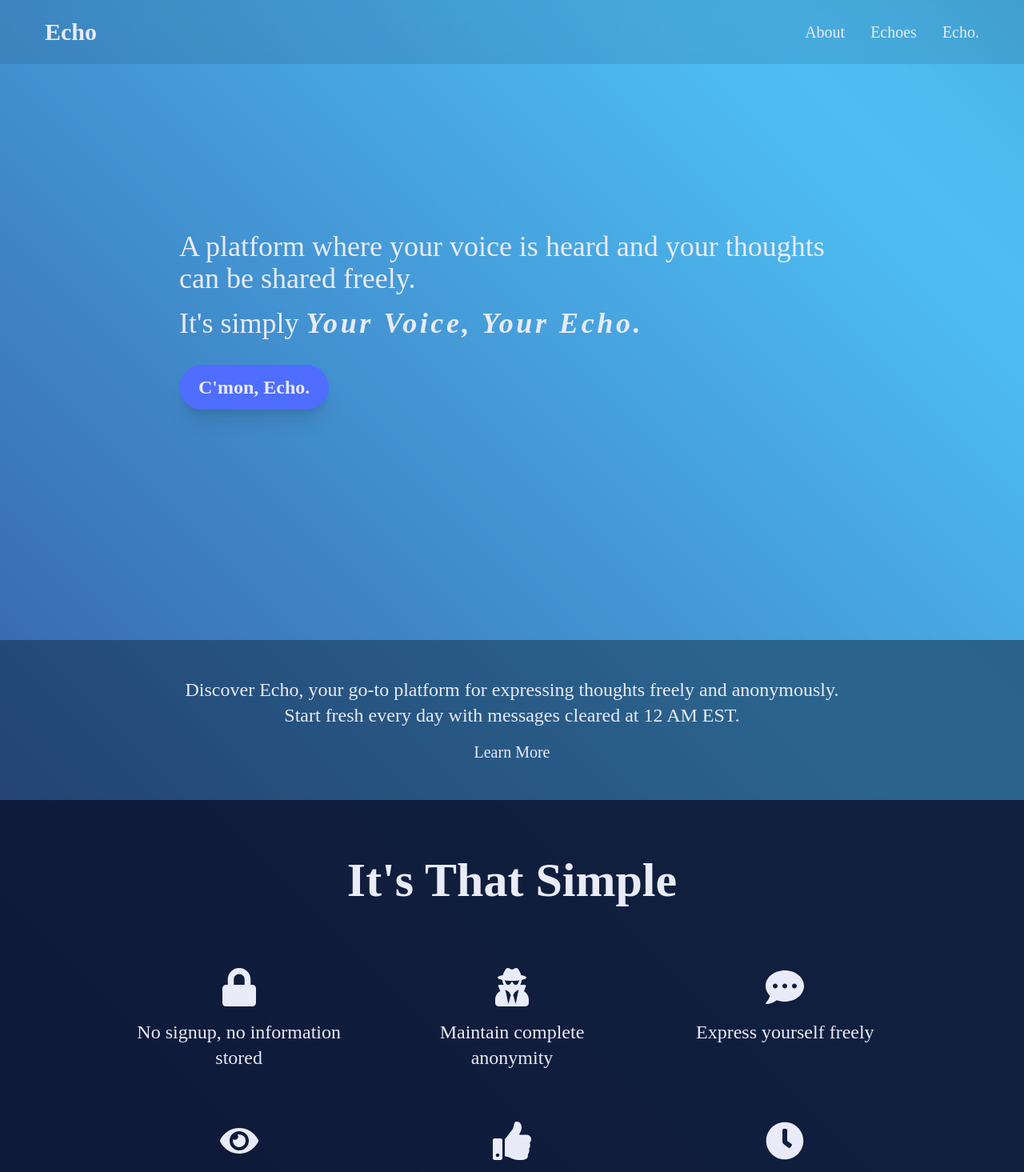
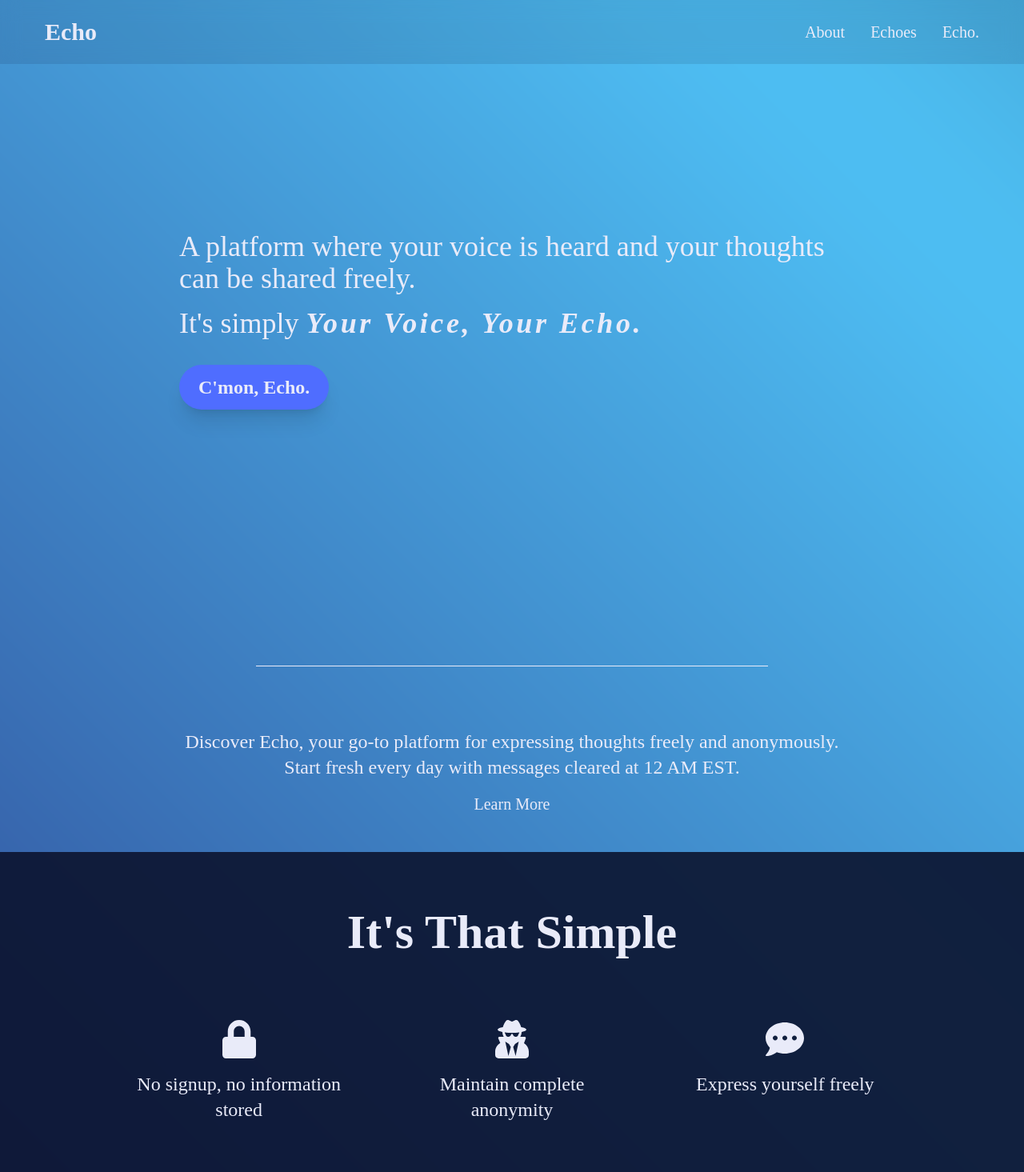
Before and after one commit to P541M/echo, a React (Create React App) app: page / in a window 1280 px wide. Shown: the top 1465 px of the page at 80% size. Built offline with nearby package versions, Linux system fonts and the light colour scheme; no server answers.

Commit message:
feat: adjusted styling of hero

```diff
--- a/src/App.js
+++ b/src/App.js
@@ -3,7 +3,6 @@ import axios from "axios";
 import SplashScreen from "./components/SplashScreen";
 import Navbar from "./components/Navbar";
 import Hero from "./components/Hero";
-import About from "./components/About";
 import HowItWorks from "./components/HowItWorks";
 import MessagesSection from "./components/MessagesSection";
 import InputPage from "./components/InputPage";
@@ -140,7 +139,6 @@ const App = () => {
           ) : (
             <>
               <Hero />
-              <About />
               <HowItWorks />
               <MessagesSection
                 messages={messages}
--- a/src/components/About.jsx
+++ /dev/null
@@ -1,26 +0,0 @@
-import React from "react";
-
-const About = ({ goToLearnMore }) => {
-  return (
-    <div
-      id="about"
-      className="relative flex h-[25vh] w-full flex-col items-center justify-center overflow-hidden"
-    >
-      <div className="gradient-bg absolute inset-0 opacity-50"></div>
-      <div className="relative z-10 max-w-4xl p-4 text-center">
-        <p className="mb-4 text-2xl">
-          Discover Echo, your go-to platform for expressing thoughts freely and
-          anonymously. Start fresh every day with messages cleared at 12 AM EST.
-        </p>
-        <p
-          className="tracking-wide-transition cursor-pointer text-xl font-medium"
-          onClick={goToLearnMore}
-        >
-          Learn More
-        </p>
-      </div>
-    </div>
-  );
-};
-
-export default About;
--- a/src/components/Hero.jsx
+++ b/src/components/Hero.jsx
@@ -1,12 +1,14 @@
 import React from "react";
 
-const Hero = ({ goToSection }) => {
+const Hero = ({ goToSection, goToLearnMore }) => {
   return (
+    <div className="relative flex w-full flex-col items-center overflow-hidden">
+      <div className="gradient-bg absolute inset-0 h-[125vh]"></div>
+      {/* Hero Section */}
       <div
         id="home"
-      className="relative flex h-screen w-full flex-col items-center justify-center overflow-hidden"
+        className="relative flex h-[100vh] w-full flex-col items-center justify-center"
       >
-      <div className="gradient-bg absolute inset-0"></div>
         <div className="relative z-10 max-w-4xl p-8 text-left">
           <p className="mb-4 text-4xl font-medium">
             A platform where your voice is heard and your thoughts can be shared
@@ -26,6 +28,30 @@ const Hero = ({ goToSection }) => {
           </button>
         </div>
       </div>
+
+      {/* Divider */}
+      <hr className="relative z-10 my-8 w-2/4 border-t border-text" />
+
+      {/* About Section */}
+      <div
+        id="about"
+        className="relative flex h-[25vh] w-full flex-col items-center justify-center"
+      >
+        <div className="relative z-10 max-w-4xl p-4 text-center">
+          <p className="mb-4 text-2xl">
+            Discover Echo, your go-to platform for expressing thoughts freely
+            and anonymously. Start fresh every day with messages cleared at 12
+            AM EST.
+          </p>
+          <p
+            className="tracking-wide-transition cursor-pointer text-xl font-medium"
+            onClick={goToLearnMore}
+          >
+            Learn More
+          </p>
+        </div>
+      </div>
+    </div>
   );
 };
 
```
Lines whose indentation alone changed are shown as unchanged.
